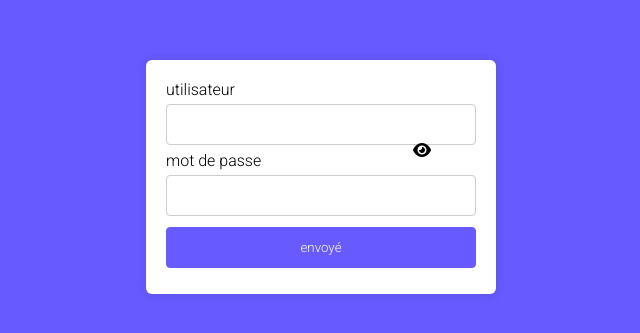
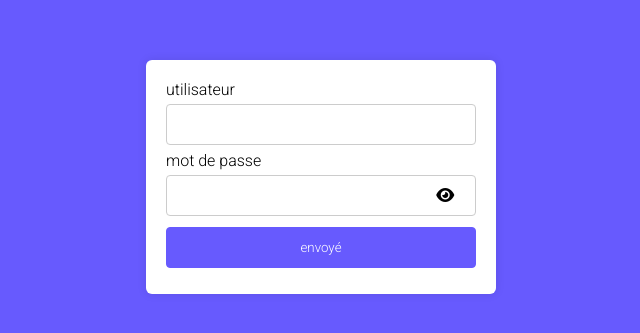
Before and after one commit to djojos99/new-Single-Page-App, a plain HTML site: page projets/motdepasse.html in a window 1280 px wide. Shown: the part 223-556 px from the top of the page, 319-959 px from the left. Drawn offline with Linux system fonts and the light colour scheme.

Commit message:
Update motdepasse.css

```diff
--- a/projets/vérification de mots de passe/motdepasse.css
+++ b/projets/vérification de mots de passe/motdepasse.css
@@ -29,7 +29,7 @@ body{
 }
 
 form{
-
+    position: relative;
     display: flex;
     flex-direction: column;
 }
@@ -102,9 +102,9 @@ h3{
 }
 
 .container i {
-    position: fixed;
-    top: 365px;
-    right:530px ;
+    position: absolute;
+    top: 55%;
+    right:7% ;
     cursor: pointer;
 
 }
```
